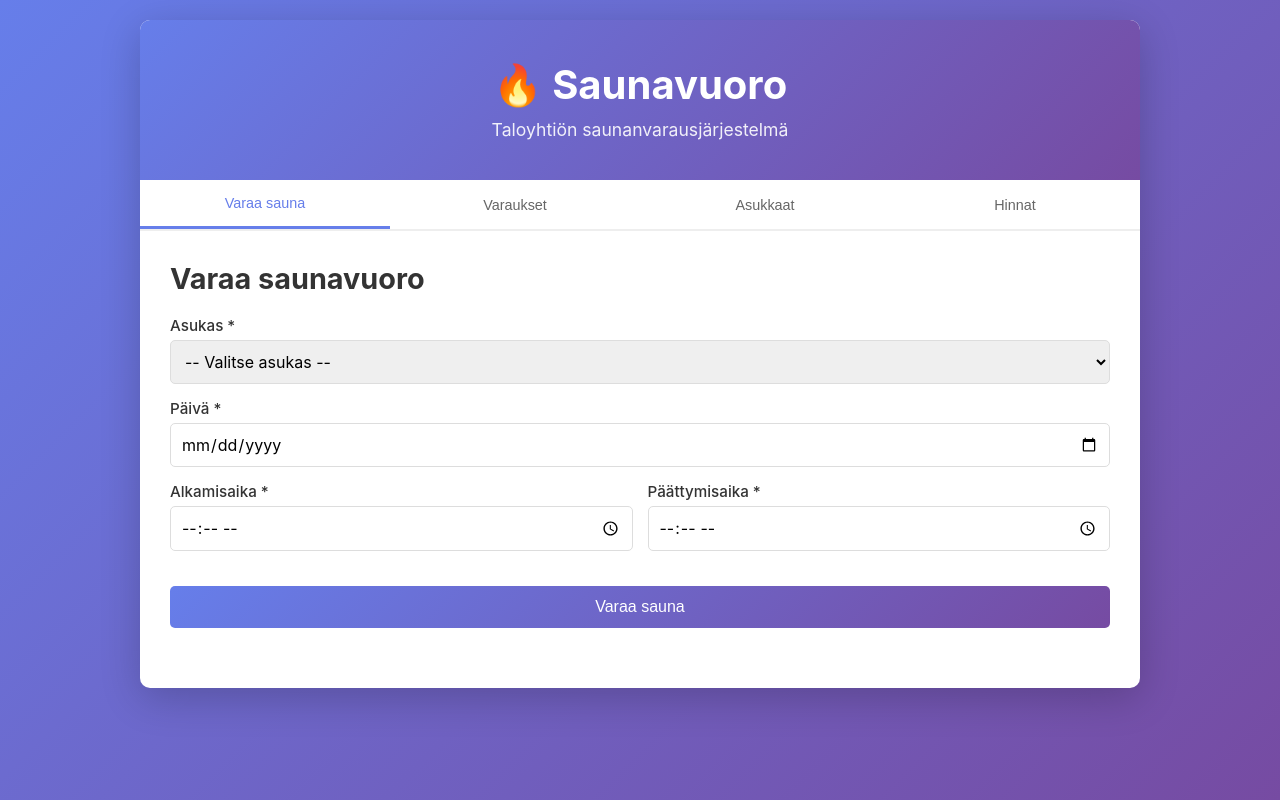
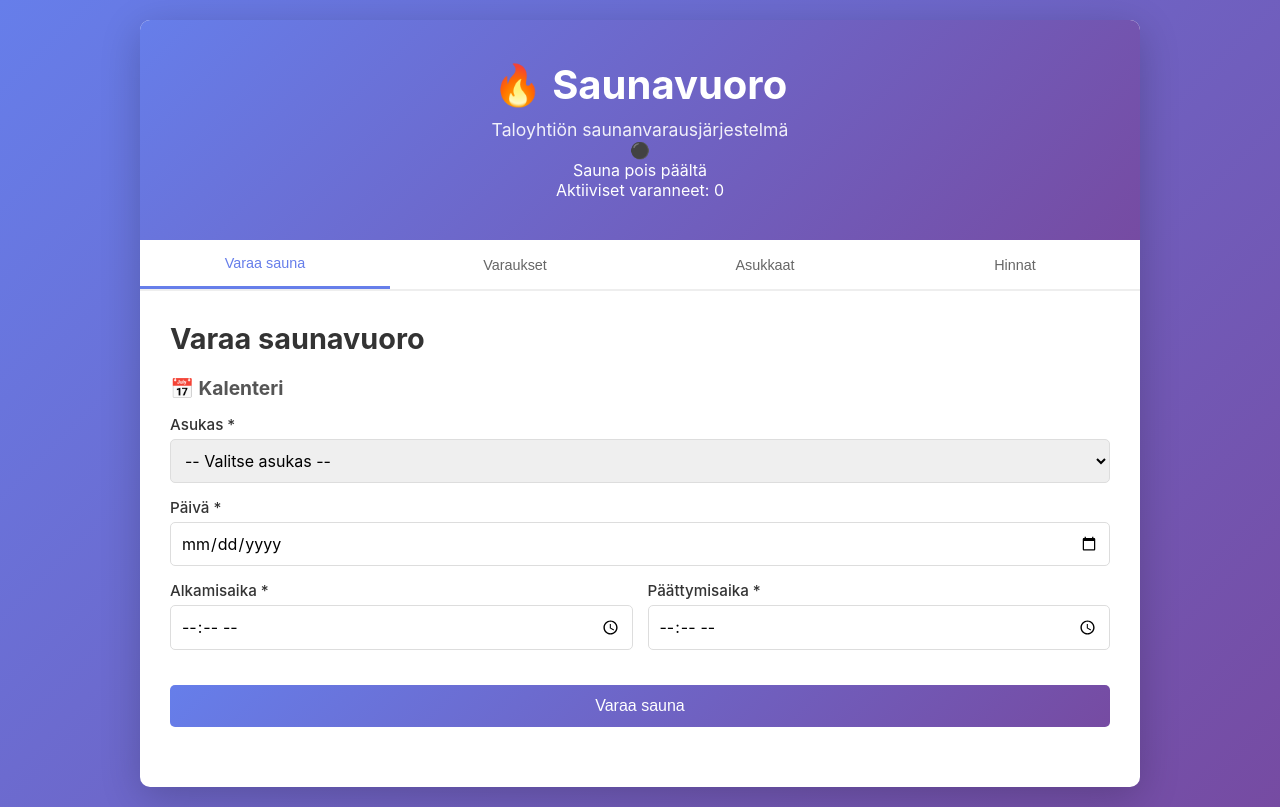
Before and after one commit to MakeKake74/saunavuoro, a Flask app: page / in a window 1280 px wide. Run offline with Flask 3, Linux system fonts and the light colour scheme; data that the repository does not hold is empty.

Commit message:
Update UI with sauna status widget and calendar booking interface

```diff
--- a/templates/index.html
+++ b/templates/index.html
@@ -9,8 +9,19 @@
 <body>
     <div class="container">
         <header>
+            <div class="header-top">
+                <div>
                     <h1>🔥 Saunavuoro</h1>
                     <p>Taloyhtiön saunanvarausjärjestelmä</p>
+                </div>
+                <div class="sauna-status-widget">
+                    <div id="sauna-indicator" class="sauna-off">⚫</div>
+                    <div>
+                        <div id="sauna-state">Sauna pois päältä</div>
+                        <div id="sauna-active">Aktiiviset varanneet: 0</div>
+                    </div>
+                </div>
+            </div>
         </header>
 
         <nav class="tabs">
@@ -24,6 +35,13 @@
         <section id="booking" class="tab-content active">
             <h2>Varaa saunavuoro</h2>
 
+            <div class="booking-container">
+                <div class="calendar-section">
+                    <h3>📅 Kalenteri</h3>
+                    <div id="calendar" class="calendar"></div>
+                </div>
+
+                <div class="form-section">
                     <form id="booking-form">
                         <div class="form-group">
                             <label for="resident">Asukas *</label>
@@ -49,7 +67,7 @@
                         </div>
 
                         <div id="price-preview" class="price-preview hidden">
-                    <h3>Hinnan ennakkoarvio</h3>
+                            <h3>💰 Hinnan ennakkoarvio</h3>
                             <div class="price-breakdown">
                                 <div class="price-item">
                                     <span>Alkulämmitys:</span>
@@ -68,7 +86,10 @@
                                     <span class="price-value" id="preview-total">-</span>
                                 </div>
                                 <div class="price-note">
-                            Samanaikaiset varanneet: <span id="preview-residents">-</span>
+                                    👥 Samanaikaiset varanneet: <span id="preview-residents">-</span>
+                                </div>
+                                <div class="price-note success">
+                                    ✨ Mitä enemmän varauksia, sitä halvempi kaikille!
                                 </div>
                             </div>
                         </div>
@@ -77,11 +98,13 @@
 
                         <button type="submit" class="btn-primary">Varaa sauna</button>
                     </form>
+                </div>
+            </div>
         </section>
 
         <!-- Varaukset -->
         <section id="bookings" class="tab-content">
-            <h2>Kaikki varaukset</h2>
+            <h2>Varaukset</h2>
             <div id="bookings-list" class="bookings-list"></div>
         </section>
 
@@ -119,7 +142,7 @@
             <h2>Hinnat ja konfiguraatio</h2>
             <form id="pricing-form">
                 <div class="pricing-section">
-                    <h3>Sähkö ja lämmitys</h3>
+                    <h3>⚡ Sähkö ja lämmitys</h3>
                     <div class="form-row">
                         <div class="form-group">
                             <label for="electricity">Sähkön hinta (€/kWh)</label>
@@ -137,7 +160,7 @@
                 </div>
 
                 <div class="pricing-section">
-                    <h3>Käynnissäpito</h3>
+                    <h3>🔥 Käynnissäpito</h3>
                     <div class="form-row">
                         <div class="form-group">
                             <label for="maintenance_power">Käynnissäpitovoima (kW/h)</label>
@@ -147,7 +170,7 @@
                 </div>
 
                 <div class="pricing-section">
-                    <h3>Vesi</h3>
+                    <h3>💧 Vesi</h3>
                     <div class="form-row">
                         <div class="form-group">
                             <label for="water">Veden hinta (€/m³)</label>
```
Lines whose indentation alone changed are shown as unchanged.
